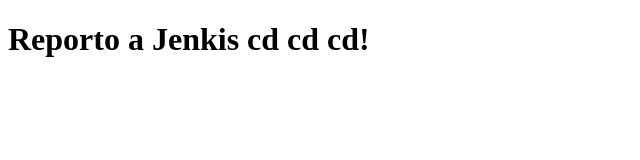
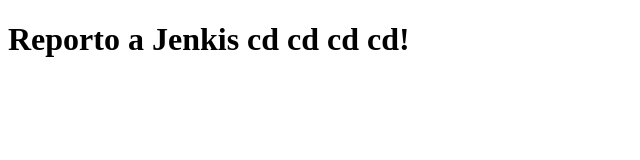
Before and after one commit to AbrilFeynman/nodejenkins, a website: page index.html in a window 1280 px wide. Shown: the full height of the page, 0-640 px from the left. Drawn offline with Linux system fonts and the light colour scheme.

Commit message:
new upd apellido cd cdl

```diff
--- a/index.html
+++ b/index.html
@@ -6,7 +6,7 @@
 </head>
 
 <body>
-    <h1>Reporto a Jenkis cd cd cd!</h1>
+    <h1>Reporto a Jenkis cd cd cd cd!</h1>
 </body>
 
 </html>
```
